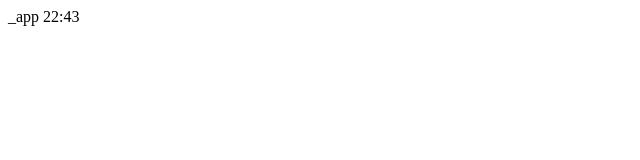
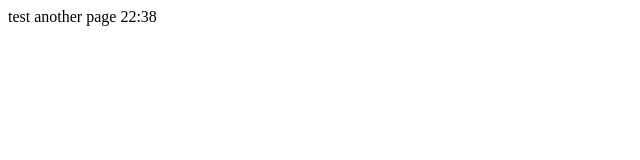
Before and after one commit to Oleggdl/test1, a Next.js app: page /another in a window 1280 px wide. Shown: the top 160 px of the page, without its empty margins (0-640 px from the left). Built offline with nearby package versions, Linux system fonts and the light colour scheme.

Commit message:
commit 7

```diff
--- a/src/pages/_app.tsx
+++ b/src/pages/_app.tsx
@@ -1,23 +1,22 @@
 import Head from 'next/head';
+import type {AppProps} from 'next/app';
 
-function App() {
+function App({Component, pageProps}: AppProps) {
     return (
         <>
-                <Head>
-                    <title>Atlant Blog</title>
-                    <link rel="icon" href="/favicon.ico" />
-                    <link rel="apple-touch-icon" sizes="180x180" href="/apple-touch-icon.png" />
-                    <link rel="icon" type="image/png" sizes="32x32" href="/favicon-32x32.png" />
-                    <link rel="icon" type="image/png" sizes="16x16" href="/favicon-16x16.png" />
-                    <link rel="manifest" href="/site.webmanifest" />
-                    <meta name="msapplication-TileColor" content="#da532c"></meta>
-                    <meta name="theme-color" content="#ffffff" />
-                    <meta name="viewport" content="width=device-width, initial-scale=1" />
-                    <meta name="description" content={'app.descriptionMainPage'} />
-                </Head>
-               <div>
-                   _app 22:43
-               </div>
+            <Head>
+                <title>Atlant Blog</title>
+                <link rel="icon" href="/favicon.ico"/>
+                <link rel="apple-touch-icon" sizes="180x180" href="/apple-touch-icon.png"/>
+                <link rel="icon" type="image/png" sizes="32x32" href="/favicon-32x32.png"/>
+                <link rel="icon" type="image/png" sizes="16x16" href="/favicon-16x16.png"/>
+                <link rel="manifest" href="/site.webmanifest"/>
+                <meta name="msapplication-TileColor" content="#da532c"></meta>
+                <meta name="theme-color" content="#ffffff"/>
+                <meta name="viewport" content="width=device-width, initial-scale=1"/>
+                <meta name="description" content={'app.descriptionMainPage'}/>
+            </Head>
+            <Component {...pageProps} />
         </>
     );
 }
```
